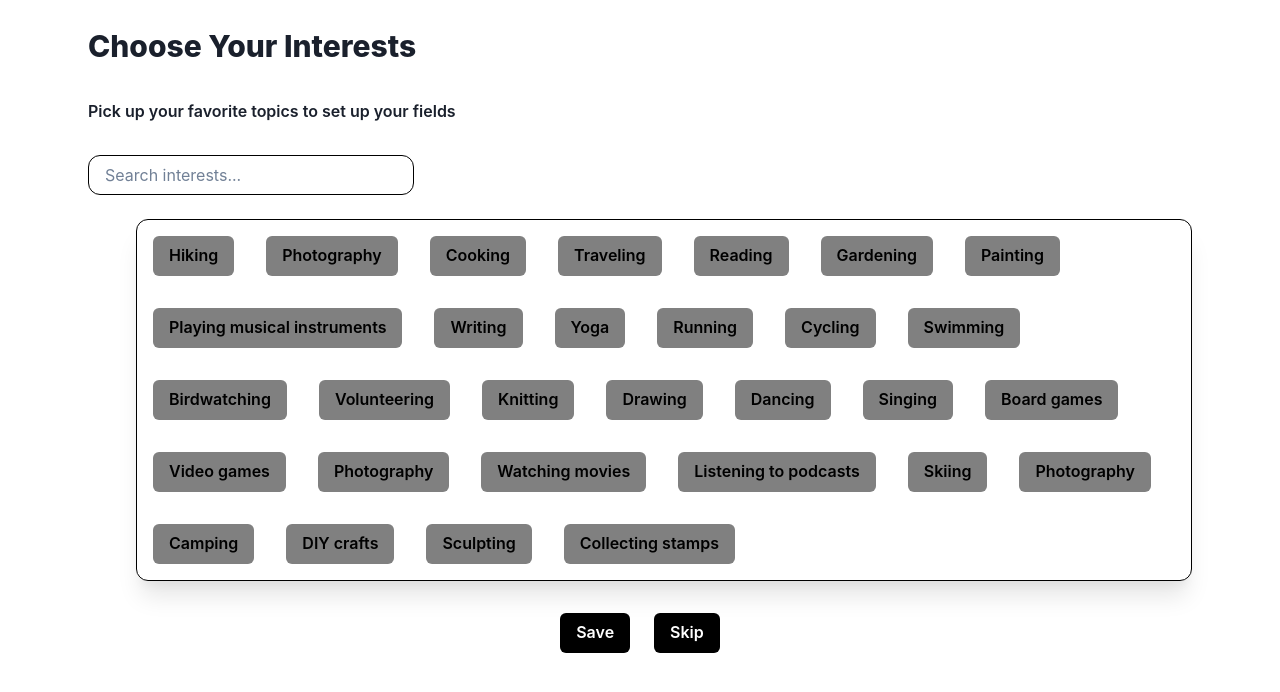
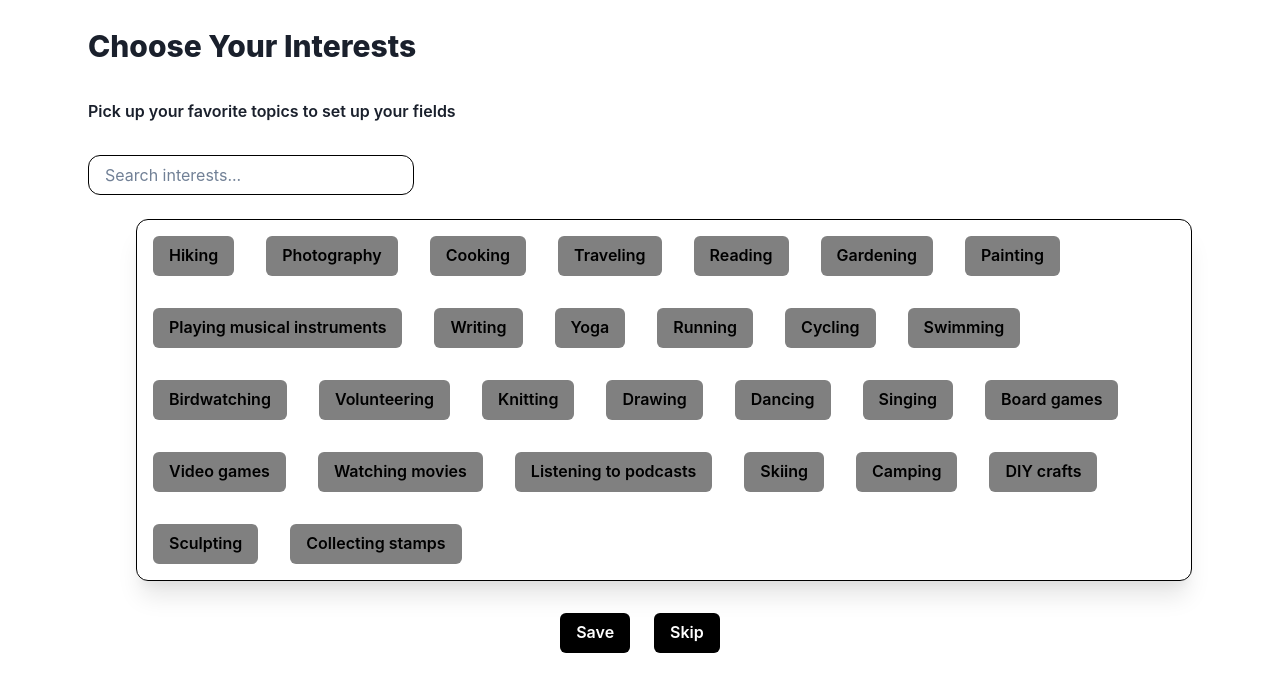
Before and after one commit to MasterHermit/preplabs--project, a React (Create React App) app: page / in a window 1280 px wide. Shown: the top 692 px of the page. Built offline with nearby package versions, Linux system fonts and the light colour scheme.

Commit message:
interset array always displaying photography fixed

```diff
--- a/src/user_interest/UserInterestChakra.js
+++ b/src/user_interest/UserInterestChakra.js
@@ -26,11 +26,9 @@ const UserInterestChakra = () => {
         'Singing',
         'Board games',
         'Video games',
-        'Photography',
         'Watching movies',
         'Listening to podcasts',
         'Skiing',
-        'Photography',
         'Camping',
         'DIY crafts',
         'Sculpting',
@@ -41,7 +39,7 @@ const UserInterestChakra = () => {
         if (selectedInterests.includes(interest)) {
             setSelectedInterests(selectedInterests.filter(item => item !== interest));
         } else {
-            setSelectedInterests([...selectedInterests, interest]);
+            setSelectedInterests([interest, ...selectedInterests]);
         }
     }
 
@@ -50,20 +48,19 @@ const UserInterestChakra = () => {
         setSelectedInterests([]);
     }
 
-    const filteredInterests = searchTerm.trim() !== "" ? interests.filter((interest) => {
+    const filteredInterests = interests.filter((interest) => {
         return interest.toLowerCase().includes(searchTerm.toLowerCase());
-    }) : interests;
+    })
 
     //interests buttons
     const toBeRenderedInterests = filteredInterests.map((interest) => {
         return (
             <Button
-                bg="gray"
                 m="4"
                 onClick={() => handleInterestClick(interest)}
                 key={interest}
                 style={{
-                    backgroundColor: selectedInterests.includes(interest) ? 'black' : '',
+                    backgroundColor: selectedInterests.includes(interest) ? 'black' : 'gray',
                     color: selectedInterests.includes(interest) ? "white" : "black"
                 }}
                 transition={"all ease-in-out 100ms"}
```
